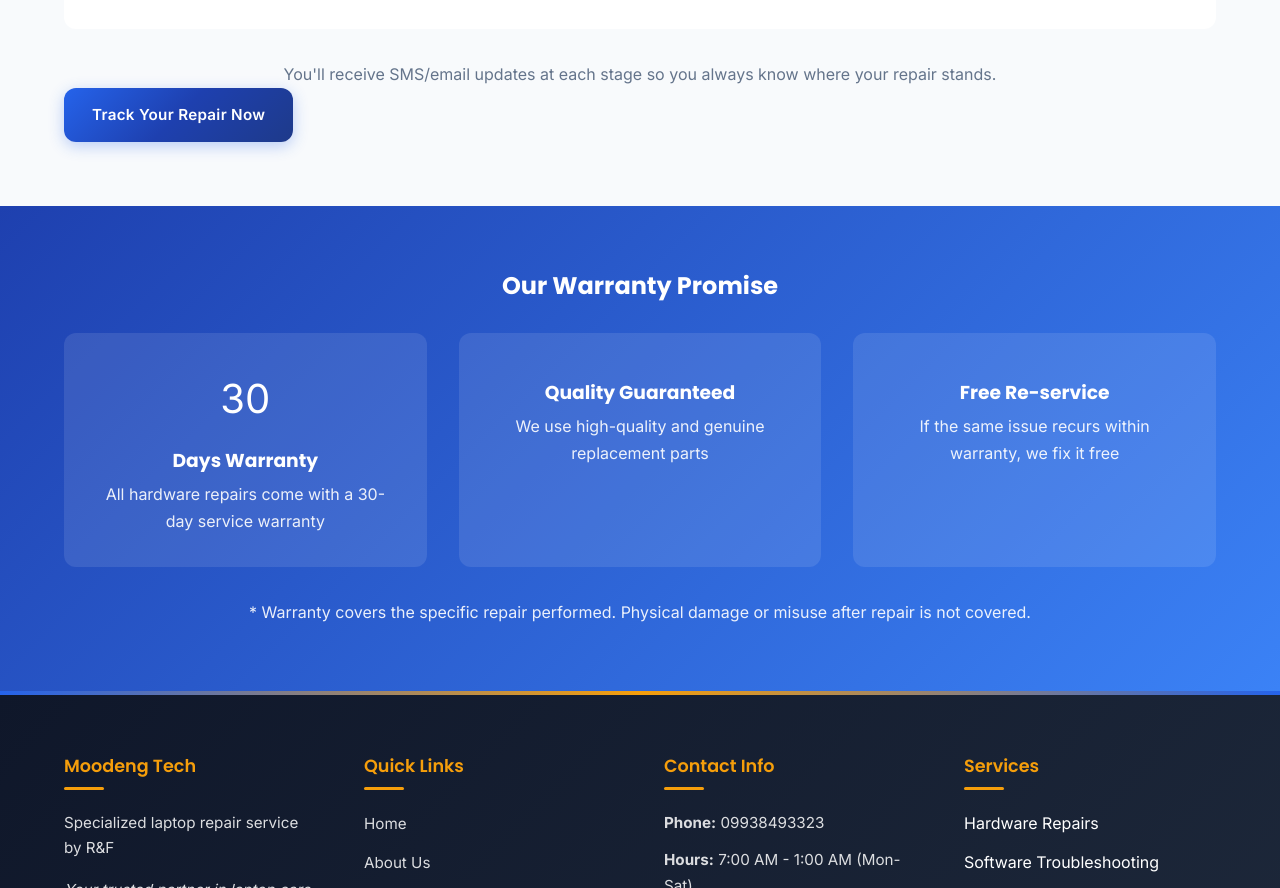
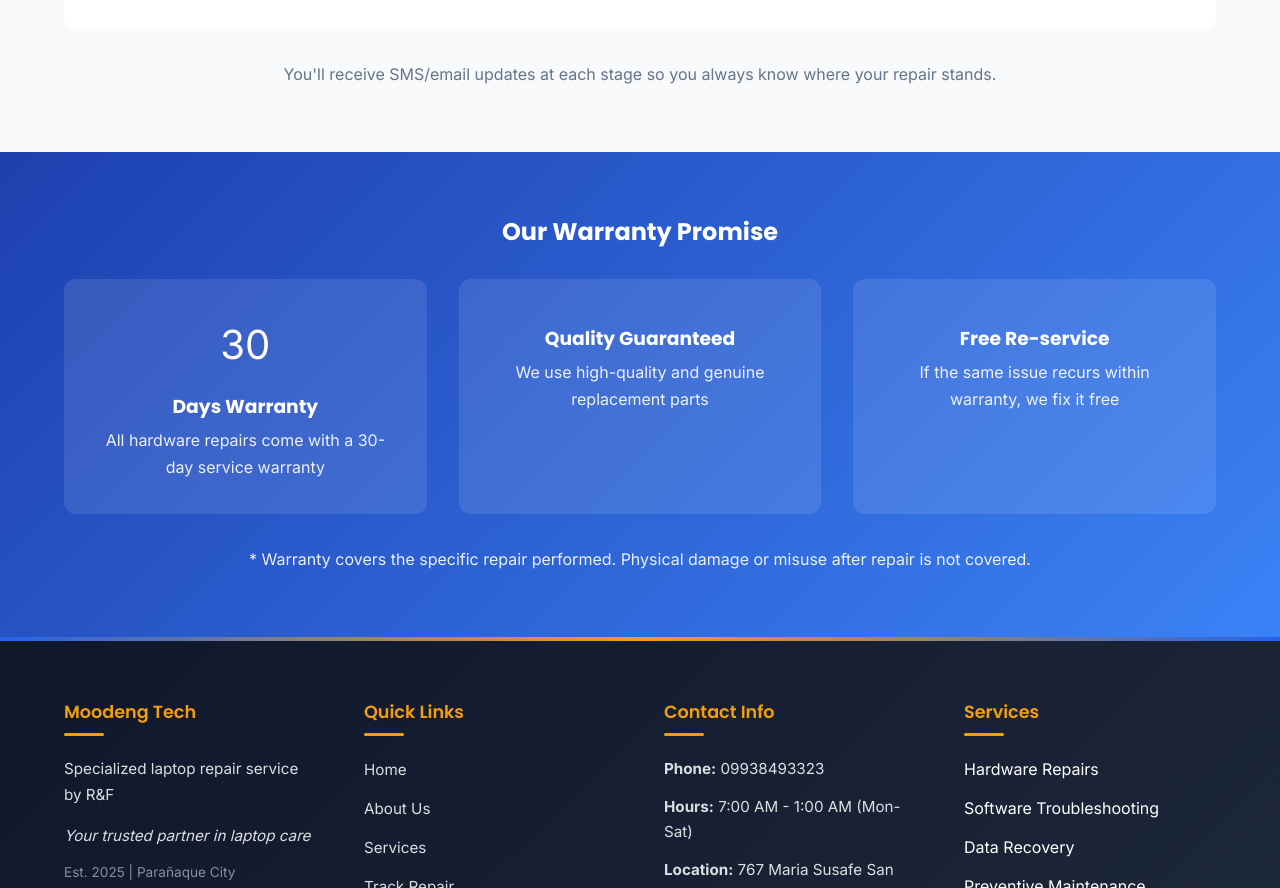
Before and after one commit to Pndx01/moodeng-tech, a website: page src/services.html in a window 1280 px wide. Shown: the part 5320-6208 px from the top of the page. Drawn offline with Linux system fonts and the light colour scheme.

Commit message:
Update: Layout

```diff
--- a/src/services.html
+++ b/src/services.html
@@ -312,9 +312,9 @@
             </div>
 
             <p class="tracking-info">You'll receive SMS/email updates at each stage so you always know where your repair stands.</p>
-            <div class="tracking-cta">
+            <!--<div class="tracking-cta">
                 <a href="tracker.html" class="btn btn-primary">Track Your Repair Now</a>
-            </div>
+            </div>-->
         </div>
     </section>
 
```
